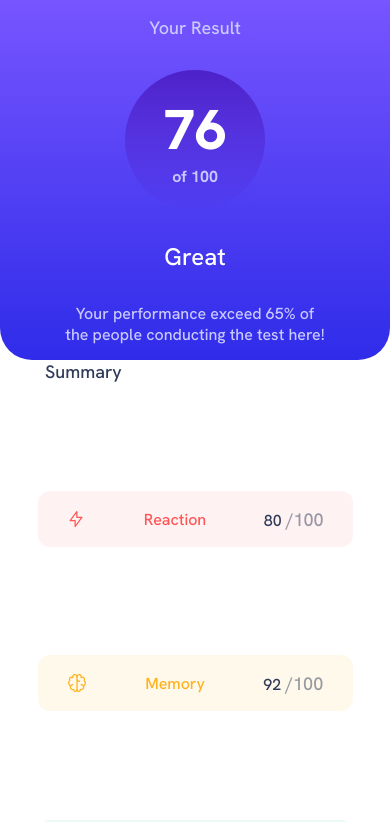
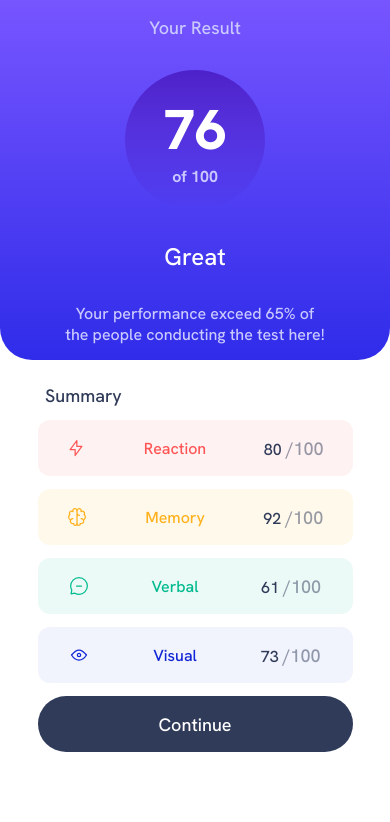
Before and after one commit to FlavioAraujo23/Summary-Component, a plain HTML site: page index.html in a window 390 px wide. Shown: the top 822 px of the page. Drawn offline with Linux system fonts and the light colour scheme.

Commit message:
fix bugs

```diff
--- a/style.css
+++ b/style.css
@@ -241,13 +241,14 @@ border-radius: 12px;
 
   .summary {
     width: 100vw;
-    height: 100vh;
-    border-radius: none;
+    height: 100vh;;
     position: static;
-    justify-content: space-between;
+    justify-content: start;
+    gap: 0.8125rem;;
   }
 
   .summary h1 {
+    padding-top: 24px;
     font: var(--bold);
   }
   .reaction,
```
